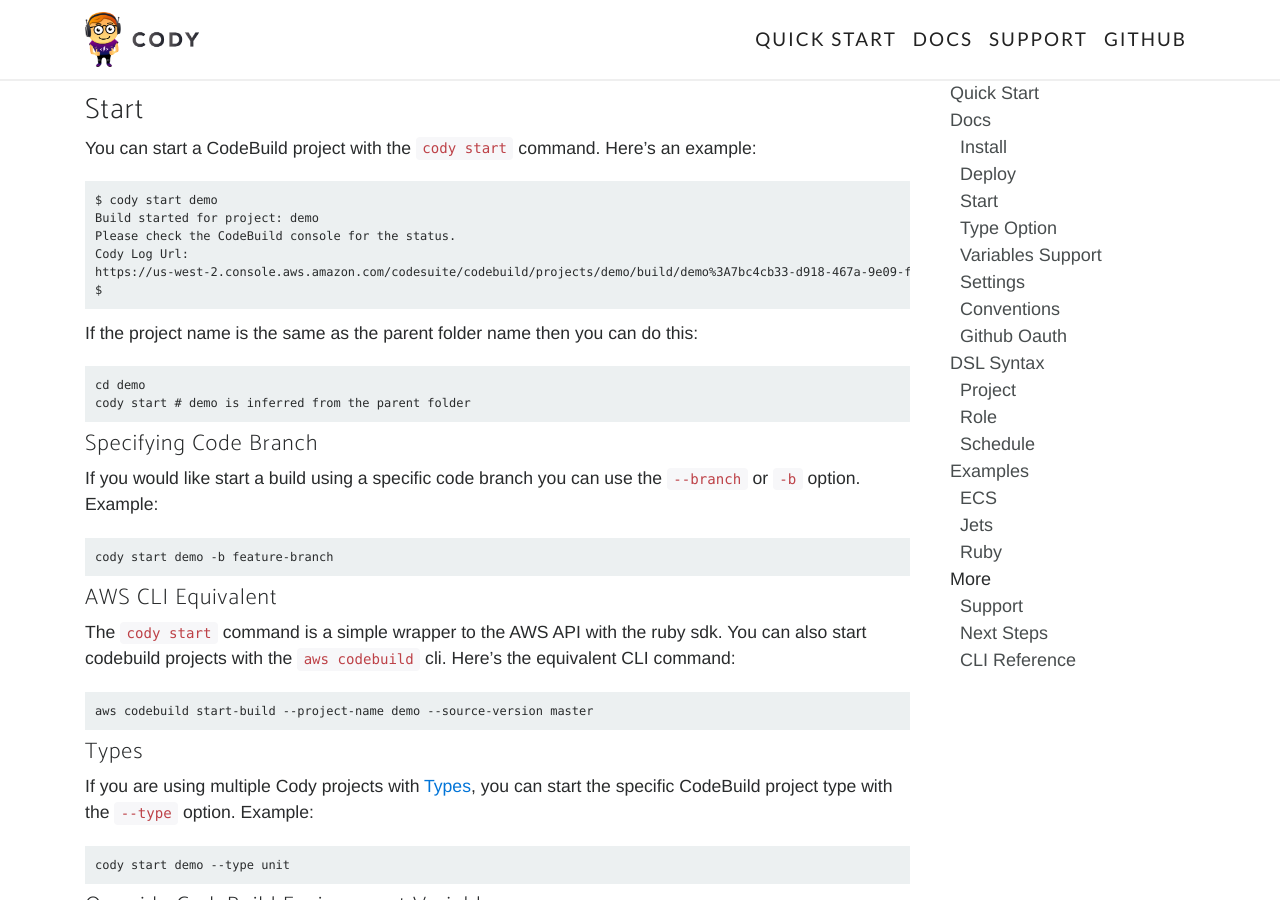
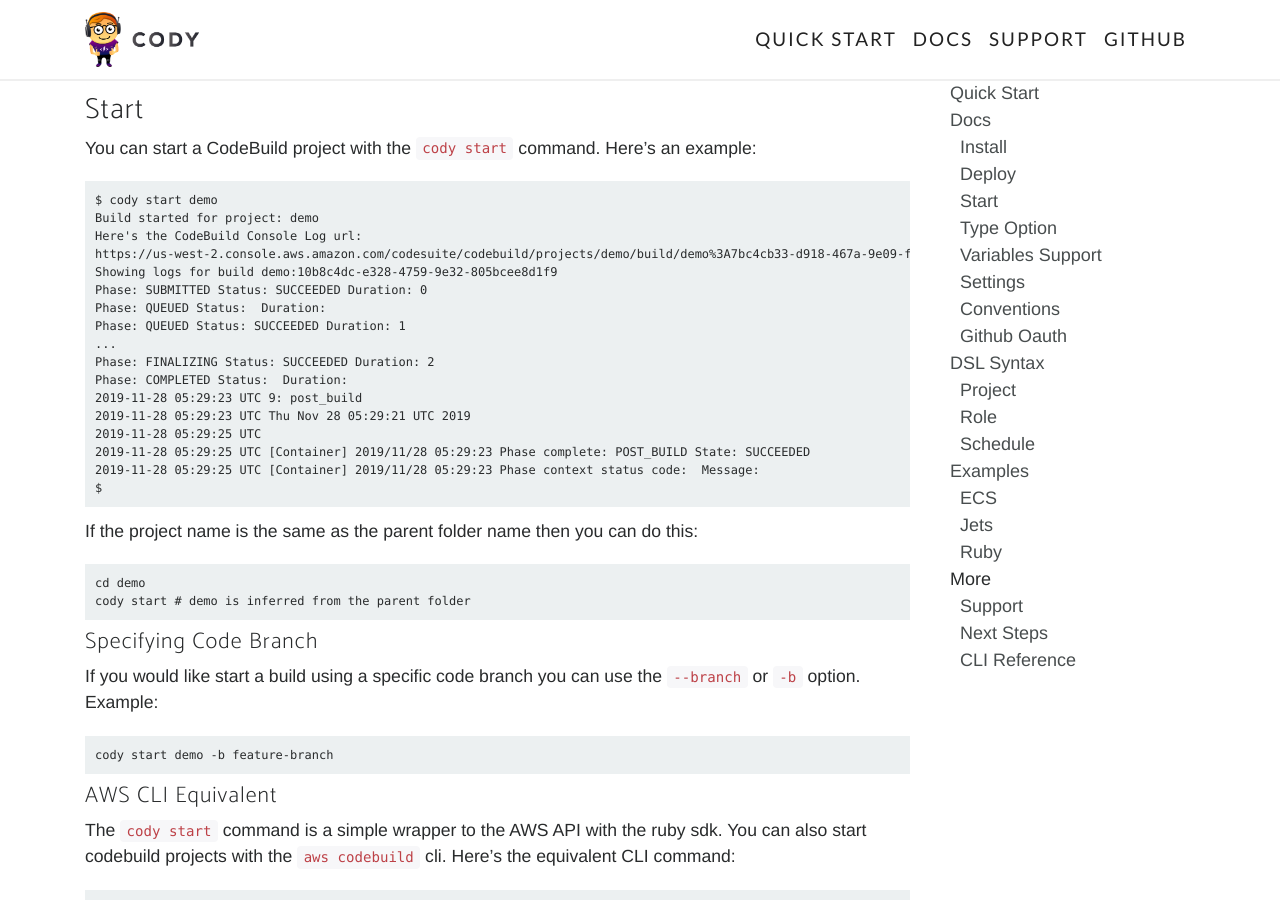
Before and after one commit to boltops-tools/cody, a Jekyll site: the page built from docs/_docs/start.md, in a window 1280 px wide and 900 px high. Built offline with Jekyll 4.4.1, drawn with Linux system fonts in a browser that asks for light colours; some web fonts are replaced.

Commit message:
update CodeBuild console url message

```diff
--- a/docs/_docs/start.md
+++ b/docs/_docs/start.md
@@ -7,9 +7,20 @@
 
     $ cody start demo
     Build started for project: demo
-    Please check the CodeBuild console for the status.
-    Cody Log Url:
+    Here's the CodeBuild Console Log url:
     https://us-west-2.console.aws.amazon.com/codesuite/codebuild/projects/demo/build/demo%3A7bc4cb33-d918-467a-9e09-fe7fe1f57ed8/log
+    Showing logs for build demo:10b8c4dc-e328-4759-9e32-805bcee8d1f9
+    Phase: SUBMITTED Status: SUCCEEDED Duration: 0
+    Phase: QUEUED Status:  Duration:
+    Phase: QUEUED Status: SUCCEEDED Duration: 1
+    ...
+    Phase: FINALIZING Status: SUCCEEDED Duration: 2
+    Phase: COMPLETED Status:  Duration:
+    2019-11-28 05:29:23 UTC 9: post_build
+    2019-11-28 05:29:23 UTC Thu Nov 28 05:29:21 UTC 2019
+    2019-11-28 05:29:25 UTC
+    2019-11-28 05:29:25 UTC [Container] 2019/11/28 05:29:23 Phase complete: POST_BUILD State: SUCCEEDED
+    2019-11-28 05:29:25 UTC [Container] 2019/11/28 05:29:23 Phase context status code:  Message:
     $
 
 If the project name is the same as the parent folder name then you can do this:
--- a/lib/cody/start.rb
+++ b/lib/cody/start.rb
@@ -18,8 +18,7 @@
       resp = codebuild.start_build(params)
 
       puts "Build started for project: #{project_name}"
-      puts "Please check the CodeBuild console for the status."
-      puts "CodeBuild Log Url:"
+      puts "Here's the CodeBuild Console Log url:"
       puts codebuild_log_url(resp.build.id)
       tail_logs(resp.build.id) if @options[:wait]
     end
```
